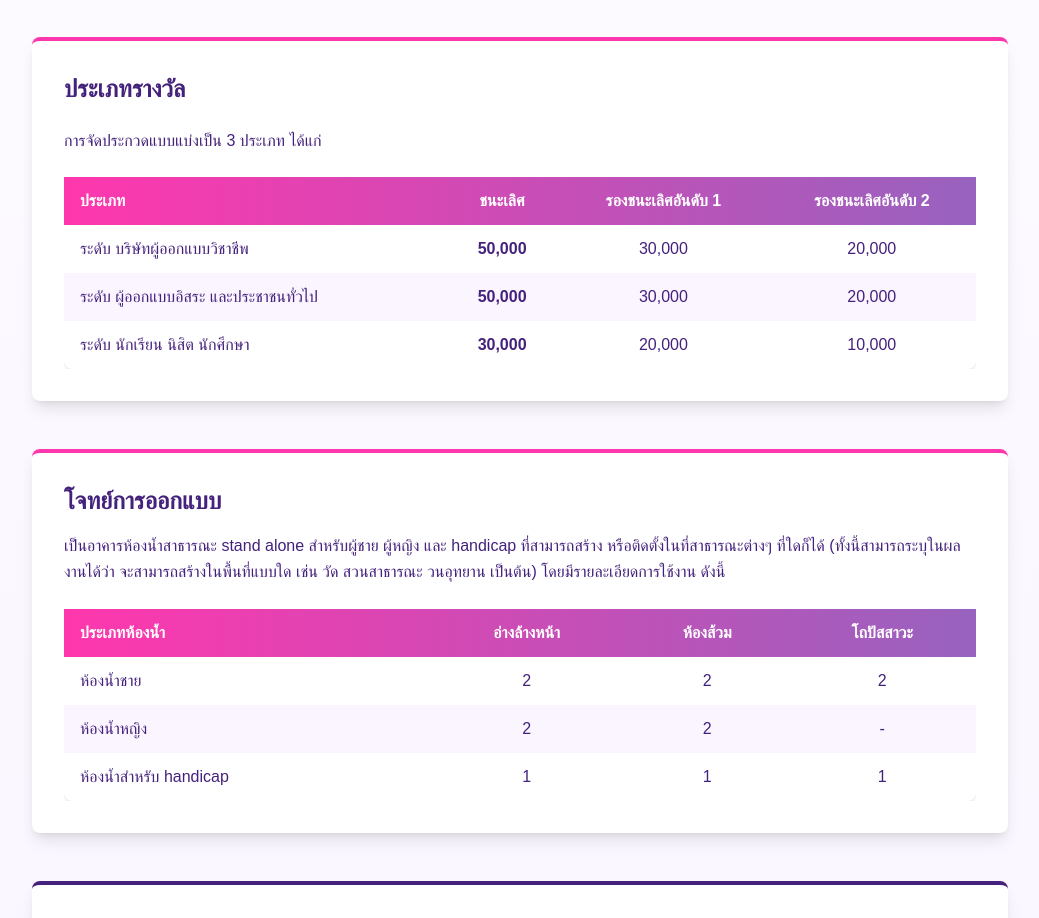
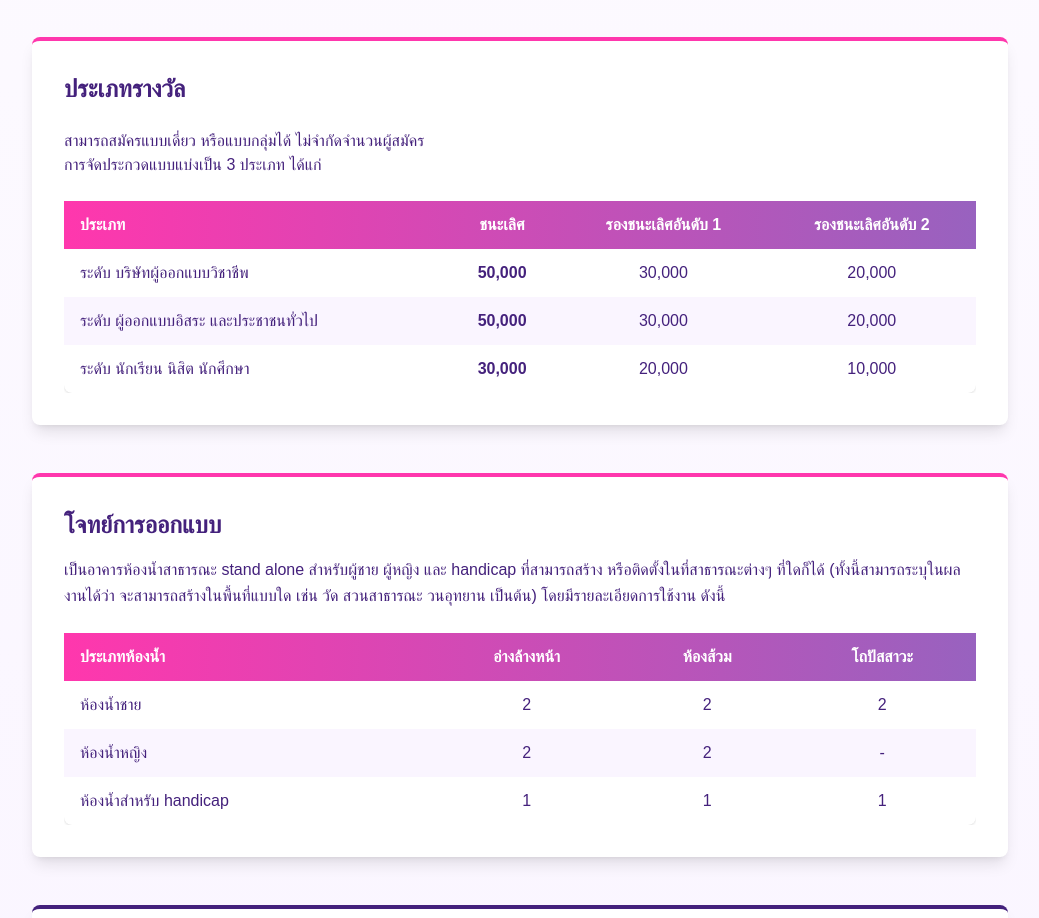
Before and after one commit to kritsadaskt/asww-happy-toilet, a Next.js app: page / in a window 1280 px wide. Shown: the part 1680-2598 px from the top of the page, without its empty margins (120-1159 px from the left). Built offline with nearby package versions, Linux system fonts and the light colour scheme; no server answers; a web font is replaced by a local one.

Commit message:
เพิ่มข้อความส่วนประเภทการประกวด

```diff
--- a/app/components/AwardTypes.tsx
+++ b/app/components/AwardTypes.tsx
@@ -4,6 +4,7 @@
     <div className="container mx-auto px-4 sm:px-6 pt-12 pb-6 max-w-5xl">
         <section className="bg-white rounded-lg shadow-lg p-4 sm:p-6 md:p-8 border-t-4 border-secondary">
         <h2 className="text-xl sm:text-2xl font-bold mb-4 sm:mb-6 text-primary">ประเภทรางวัล</h2>
+        <p className="text-sm sm:text-base text-primary">สามารถสมัครแบบเดี่ยว หรือแบบกลุ่มได้ ไม่จำกัดจำนวนผู้สมัคร</p>
         <p className="text-sm sm:text-base mb-4 sm:mb-6 text-primary">การจัดประกวดแบบแบ่งเป็น 3 ประเภท ได้แก่</p>
 
         <div className="table-responsive overflow-x-auto border border-gray-200 md:border-none">
```
